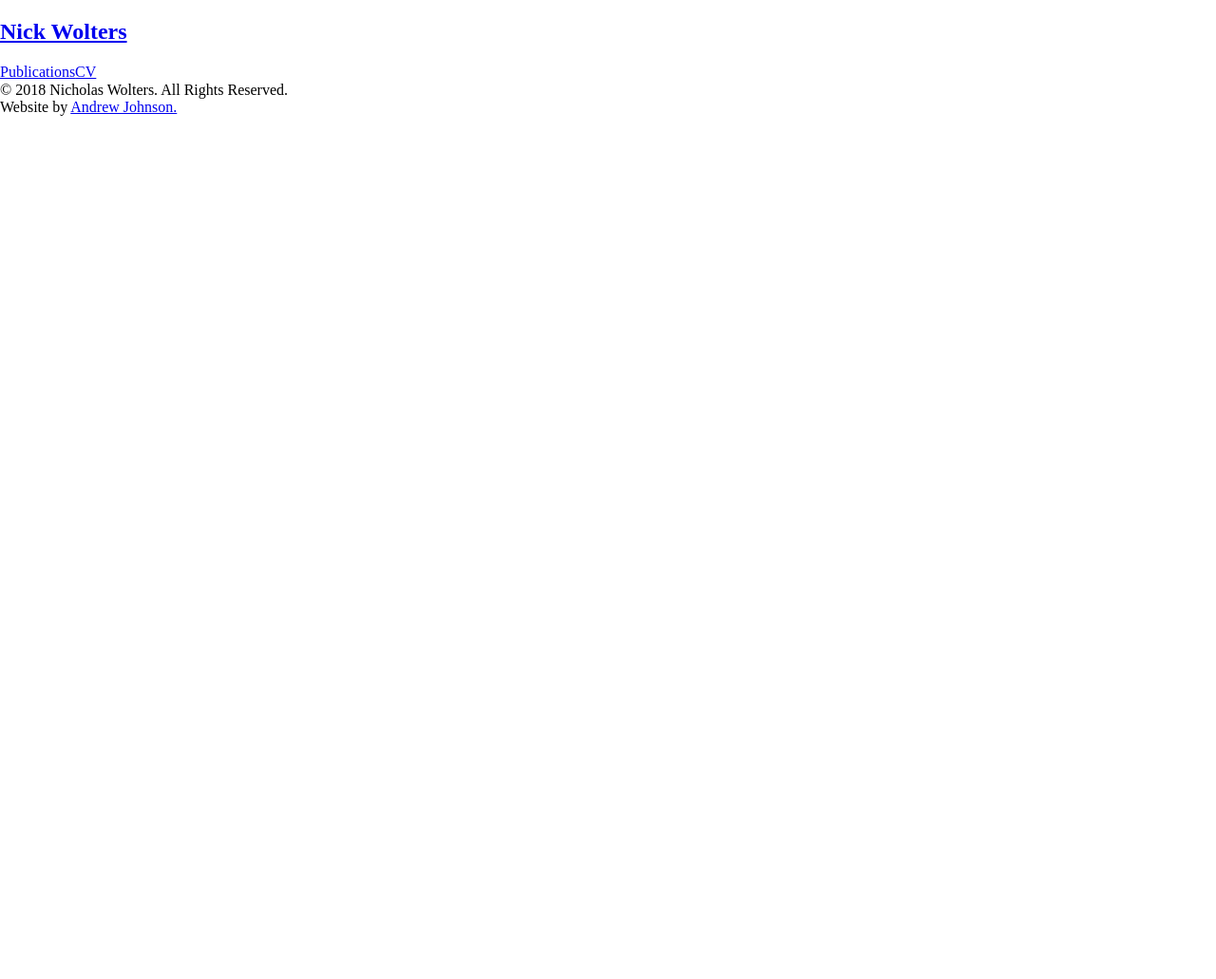
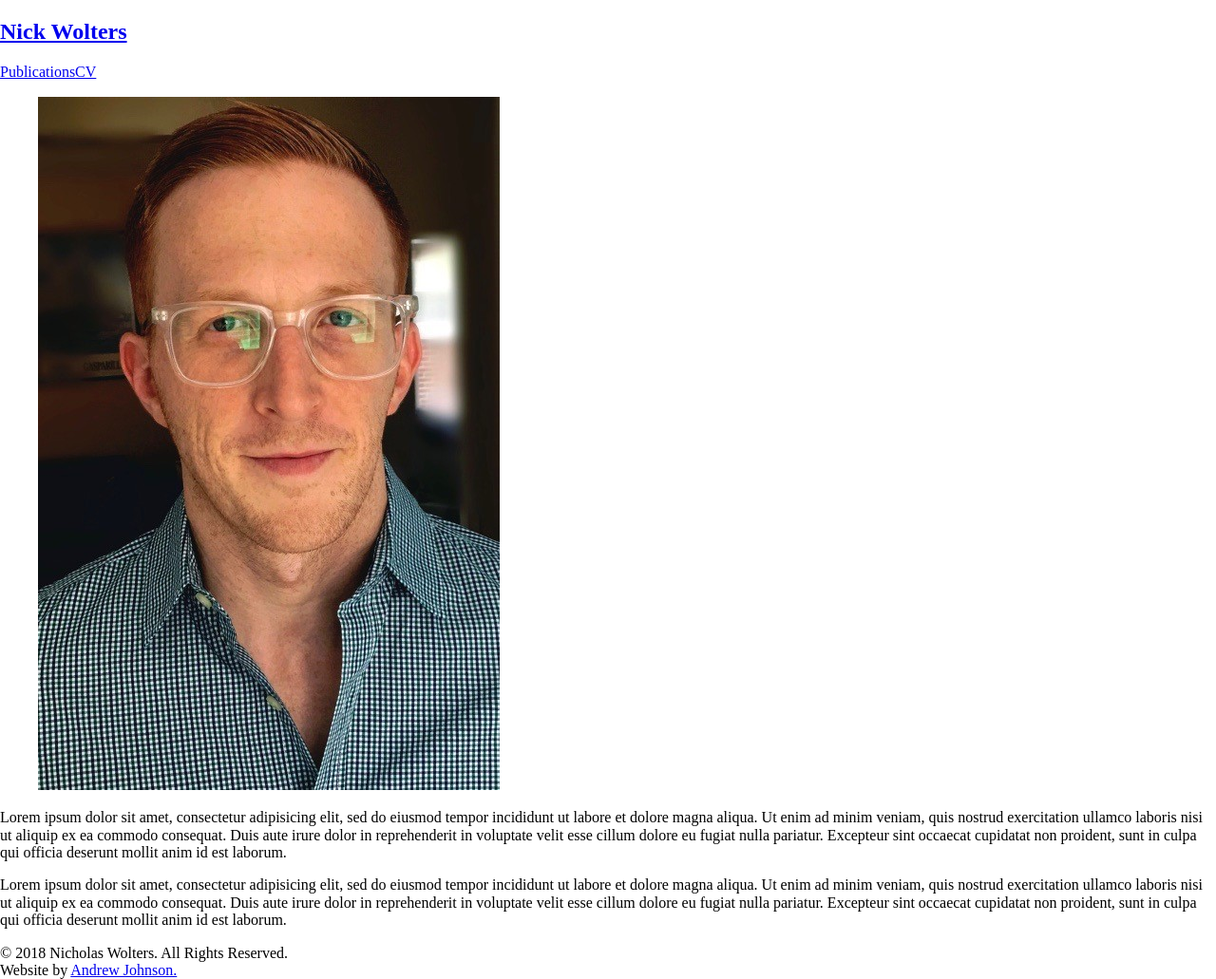
Before and after one commit to aaj3f/nick-website, a plain HTML site: page index.html in a window 1280 px wide. Shown: the whole page at 95% size. Before the commit the page ends 800 px from the top, so only its background shows below. Drawn offline with nearby package versions, Linux system fonts and the light colour scheme.

Commit message:
Added index.html content

```diff
--- a/index.html
+++ b/index.html
@@ -18,6 +18,21 @@
         </nav>
       </div> <!-- .wrapper -->
     </header>
+
+    <div class="wrapper">
+
+      <section id="headshot">
+        <figure>
+          <img src="images/NWolters.jpg" alt="Professor Nicholas Nick Wolters" title="Nick Wolters">
+        </figure>
+      </section>
+
+      <section id="about">
+        <p>Lorem ipsum dolor sit amet, consectetur adipisicing elit, sed do eiusmod tempor incididunt ut labore et dolore magna aliqua. Ut enim ad minim veniam, quis nostrud exercitation ullamco laboris nisi ut aliquip ex ea commodo consequat. Duis aute irure dolor in reprehenderit in voluptate velit esse cillum dolore eu fugiat nulla pariatur. Excepteur sint occaecat cupidatat non proident, sunt in culpa qui officia deserunt mollit anim id est laborum.</p>
+        <p>Lorem ipsum dolor sit amet, consectetur adipisicing elit, sed do eiusmod tempor incididunt ut labore et dolore magna aliqua. Ut enim ad minim veniam, quis nostrud exercitation ullamco laboris nisi ut aliquip ex ea commodo consequat. Duis aute irure dolor in reprehenderit in voluptate velit esse cillum dolore eu fugiat nulla pariatur. Excepteur sint occaecat cupidatat non proident, sunt in culpa qui officia deserunt mollit anim id est laborum.</p>
+      </section>
+    </div> <!-- .wrapper -->
+
     <footer>
       &copy; 2018 Nicholas Wolters. All Rights Reserved.<br>Website by <a href="https://github.com/aaj3f">Andrew Johnson.</a>
     </footer>
```
